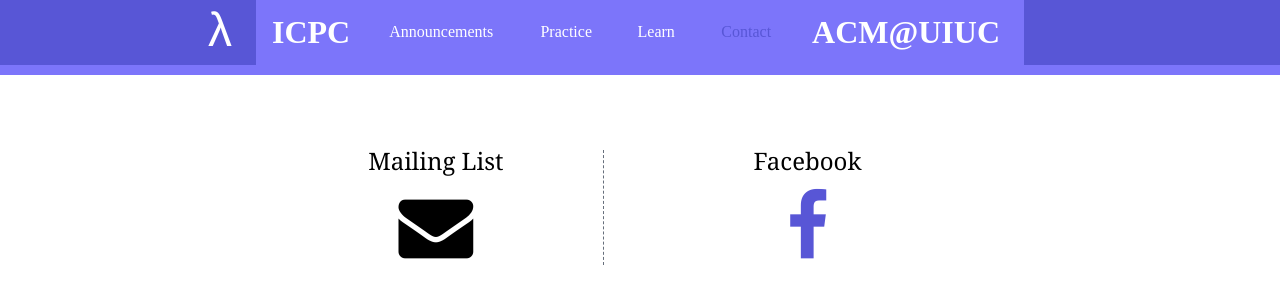
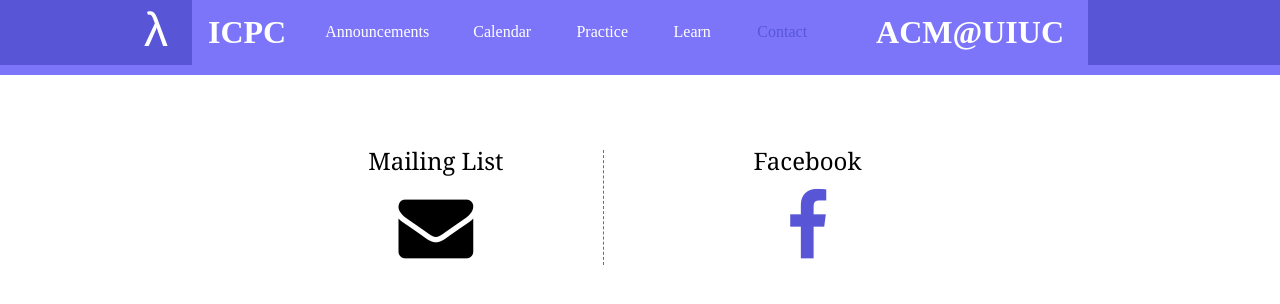
Before and after one commit to acm-uiuc/icpc-website, a Jekyll site: the page built from contact.html, in a window 1280 px wide. Shown: the top 304 px of the page. Built offline with Jekyll 4.4.1, drawn with Linux system fonts in a browser that asks for light colours; nearby versions of some CDN libraries; some web fonts are replaced; Markdown is read by kramdown in place of the engine named in the settings.

Commit message:
added calendar navlink; increased navbar width

```diff
--- a/_layouts/default.html
+++ b/_layouts/default.html
@@ -41,6 +41,14 @@
                 style="width:150px;">
             <a href="{{ site.baseurl }}/announcements.html">
               Announcements
+            </a>
+          </div>
+        </div>
+        <div class="item {% if page.title == 'Calendar' %}active{% endif %}">
+          <div class="navlink"
+                style="width:100px;">
+            <a href="{{ site.baseurl }}/calendar.html">
+              Calendar
             </a>
           </div>
         </div>
--- a/css/main.css
+++ b/css/main.css
@@ -202,8 +202,8 @@ a.title, h2.title, .meta.title {
 }
 
 .navlist-bg {
-  margin-right: 20%;
-  margin-left: 20%;
+  margin-right: 15%;
+  margin-left: 15%;
   height: 5em;
   background-color: #7C75FA;
 }
@@ -262,6 +262,7 @@ a.title, h2.title, .meta.title {
   width: auto;
   height: 300px;
   border-bottom: solid 10px #7C75FA;
+  margin-bottom: 2em;
   background-image: url("../assets/images/warimage.gif");
   background-size: cover;
   background-repeat: no-repeat;
@@ -300,7 +301,7 @@ a.contact {
 
 /* Learn Page */
 .resources {
-  margin-top: 2em;
+  margin-top: 3em;
 }
 
 .resource {
```
Also changed, not shown: README.md.
